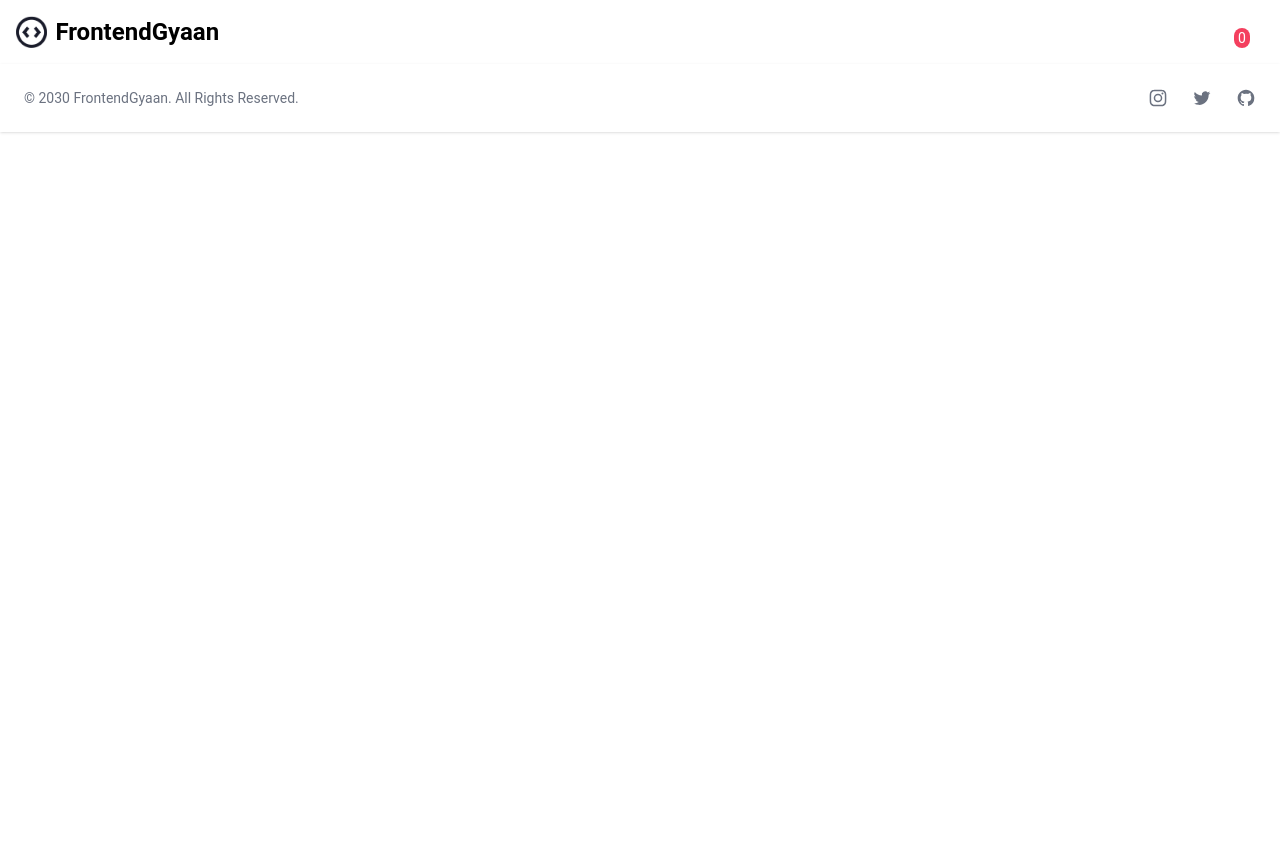
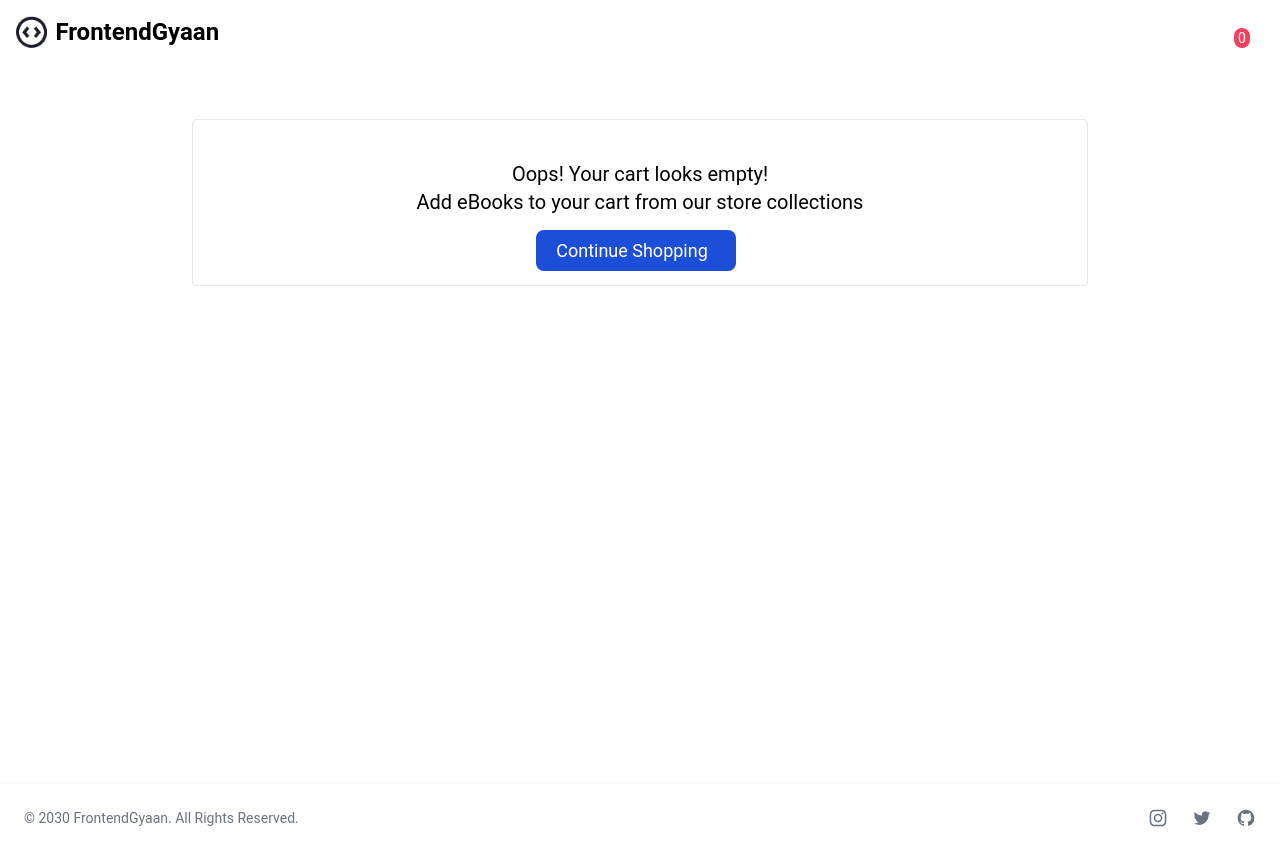
Before and after one commit to saksham-raghuvanshi/react-ecommerce, a React (Create React App) app: page /cart in a window 1280 px wide. Before the commit the page ends 800 px from the top, so only its background shows below. Built offline with nearby package versions, Linux system fonts and the light colour scheme.

Commit message:
CartPage and CartEmpty created

```diff
--- a/src/pages/Cart/CartPage.js
+++ b/src/pages/Cart/CartPage.js
@@ -0,0 +1,10 @@
+import React from "react";
+import CartList from "./components/CartList";
+import CartEmpty from "./components/CartEmpty";
+
+const CartPage = () => {
+  const cardListLength = 0;
+  return <main>{cardListLength ? <CartList /> : <CartEmpty />}</main>;
+};
+
+export default CartPage;
--- a/src/pages/Cart/components/CartCard.js
+++ b/src/pages/Cart/components/CartCard.js
@@ -0,0 +1,7 @@
+import React from "react";
+
+const CartCard = () => {
+  return <div></div>;
+};
+
+export default CartCard;
--- a/src/pages/Cart/components/CartEmpty.js
+++ b/src/pages/Cart/components/CartEmpty.js
@@ -0,0 +1,23 @@
+import React from "react";
+import { Link } from "react-router-dom";
+
+const CartEmpty = () => {
+  return (
+    <section className="text-xl text-center max-w-4xl mx-auto my-10 py-5 dark:text-slate-100 border dark:border-slate-700 rounded">
+      <div className="my-5">
+        <p className="bi bi-cart text-green-600 text-7xl mb-5"></p>
+        <p>Oops! Your cart looks empty!</p>
+        <p>Add eBooks to your cart from our store collections</p>
+      </div>
+      <Link
+        to="/products"
+        type="button"
+        className="text-white bg-blue-700 hover:bg-blue-900 rounded-lg text-lg px-5 py-2.5 mr-2 mb-2 dark:bg-blue-600 dark:hover:bg-blue-700 focus:outline-none "
+      >
+        Continue Shopping<i className="ml-2 bi bi-cart"></i>
+      </Link>
+    </section>
+  );
+};
+
+export default CartEmpty;
--- a/src/pages/Cart/components/CartList.js
+++ b/src/pages/Cart/components/CartList.js
@@ -0,0 +1,7 @@
+import React from "react";
+
+const CartList = () => {
+  return <div></div>;
+};
+
+export default CartList;
--- a/src/pages/Cart/components/Checkout.js
+++ b/src/pages/Cart/components/Checkout.js
@@ -0,0 +1,7 @@
+import React from "react";
+
+const Checkout = () => {
+  return <div></div>;
+};
+
+export default Checkout;
--- a/src/routes/AllRoutes.js
+++ b/src/routes/AllRoutes.js
@@ -5,6 +5,7 @@
 import ProductsDetails from "../pages/ProductsDetails";
 import Login from "../pages/Login";
 import Register from "../pages/Register";
+import CartPage from "../pages/Cart/CartPage";
 
 const AllRoutes = () => {
   return (
@@ -15,6 +16,7 @@
         <Route path="/products/:id" element={<ProductsDetails />} />
         <Route path="login" element={<Login />} />
         <Route path="register" element={<Register />} />
+        <Route path="cart" element={<CartPage />} />
       </Routes>
     </>
   );
```
